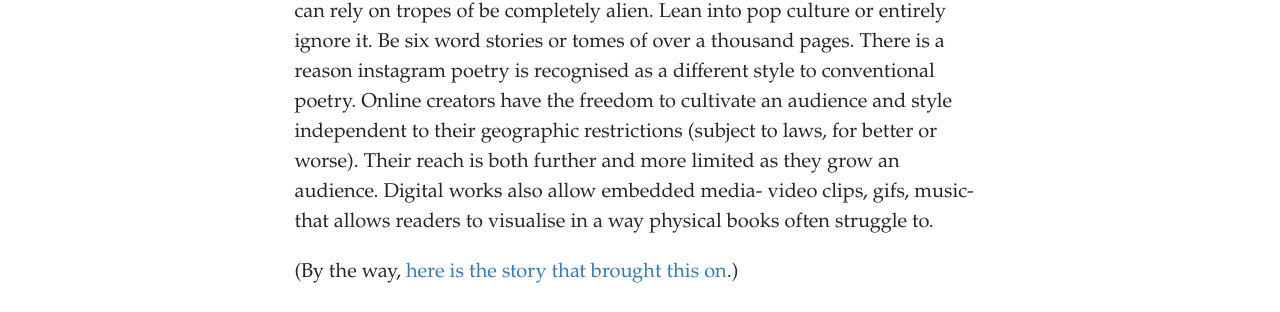
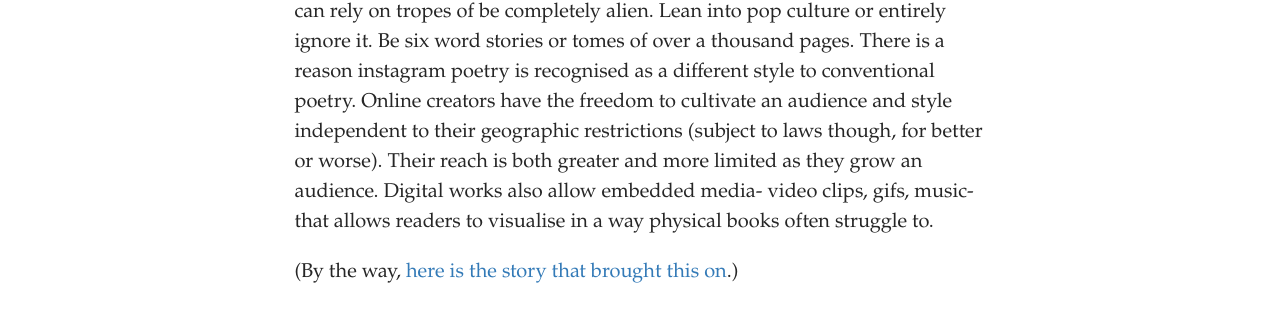
Before and after one commit to SammySpinsAYarn/Blog, a Jekyll site: the page built from _posts/2023-07-06-can-go-back-to-books-now.md, in a window 1280 px wide. Shown: the part 1008-1320 px from the top of the page. Built offline with Jekyll 4.4.1, drawn with Linux system fonts in a browser that asks for light colours; some web fonts are replaced; some of the changed text lies outside the part shown.

Commit message:
Update Post “2023-07-06-can-go-back-to-books-now”

```diff
--- a/_posts/2023-07-06-can-go-back-to-books-now.md
+++ b/_posts/2023-07-06-can-go-back-to-books-now.md
@@ -9,6 +9,6 @@
 
 Open access digital stories can hugely vary in quality. They range from the infamous, like the *My Immortal* fanfic, to the hugely successful, such as *The Martian*. Anybody with internet access can write on platforms ranging from those designed for a single author's work, to library-style collections, to blogs and social media posts. This is the nature of media online. This disparity means there are those who will not read books that are not traditionally published. They rely on the quality control provided by publishing houses.  Not a bad idea. Publishing houses need to ensure their products meet their criteria, so there is a self-determined standard they hold their stories to. This is part of the service readers pay for in buying that book. But that does not mean stories that have not gone through this process all lack merit. There are many online by people who have honed their writing skills and produce quality stories. After all, some books are picked up from digital platforms to be traditionally published. They are recognised for their quality not just by their enthusiastic fans, but by companies who stake income and reputation on the stories accepted and books they produced.
 
-Y﻿et the lack of censorship means the stories are *allowed* to be different. They can rely on tropes of be completely alien. Lean into pop culture or entirely ignore it. Be six word stories or tomes of over a thousand pages. There is a reason instagram poetry is recognised as a different style to conventional poetry. Online creators have the freedom to cultivate an audience and style independent to their geographic restrictions (subject to laws, for better or worse). Their reach is both further and more limited as they grow an audience. Digital works also allow embedded media- video clips, gifs, music- that allows readers to visualise in a way physical books often struggle to.
+Y﻿et the lack of censorship means the stories are *allowed* to be different. They can rely on tropes of be completely alien. Lean into pop culture or entirely ignore it. Be six word stories or tomes of over a thousand pages. There is a reason instagram poetry is recognised as a different style to conventional poetry. Online creators have the freedom to cultivate an audience and style independent to their geographic restrictions (subject to laws though, for better or worse). Their reach is both greater and more limited as they grow an audience. Digital works also allow embedded media- video clips, gifs, music- that allows readers to visualise in a way physical books often struggle to.
 
 (﻿By the way, [here is the story that brought this on](https://wanderinginn.com/table-of-contents/).)
```
